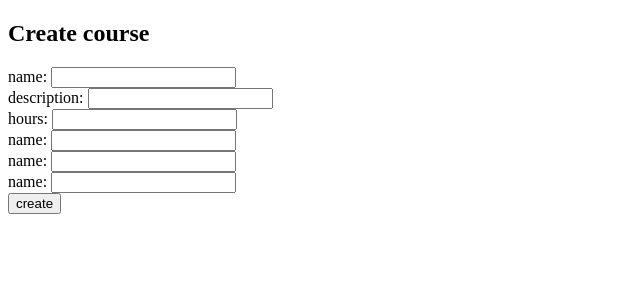
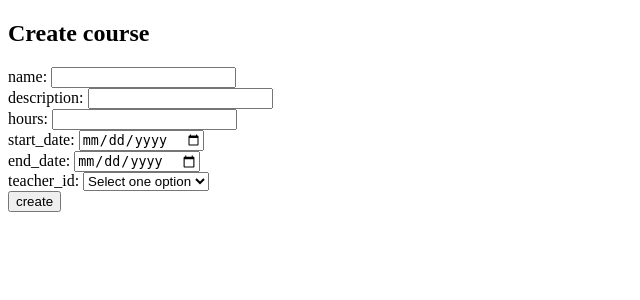
Before and after one commit to adridiaz23/InfoBDN, a PHP site: page /Practica08/courses/create-courses.php in a window 1280 px wide. Shown: the top 300 px of the page, without its empty margins (0-640 px from the left). Run offline with PHP 8.4, Linux system fonts and the light colour scheme; tables that the repository leaves empty or names only in its code hold one stand-in row (values such as "Sample post").

Commit message:
correct sql create-course

```diff
--- a/courses/create-courses.php
+++ b/courses/create-courses.php
@@ -8,20 +8,20 @@
 </head>
 <body>
     <?php
-    if (!empty($_POST['CreateCourse'])){
-        $code = $_POST['code'];
+    if ($_POST){
         $name = $_POST['name'];
         $description = $_POST['description'];
         $hours = $_POST['hours'];
-        $start_date = $_POST['start_date'];
-        $end_date = $_POST['end_date'];
-        $teacher_id = $_POST['teacher_id'];
+        $startDate = $_POST['startDate'];
+        $endDate = $_POST['endDate'];
+        $teacherID = $_POST['teacherID'];
 
         $conexion = mysqli_connect("localhost","root","","infobdn");
         if($conexion == false){
             mysqli_connect_errno();
         }else{
-            $sql = "INSERT INTO courses (code,name,description,hours,start_date,end_date,teacher_id) VALUES (NULL,'$name','$description','$hours','$start_date','$end_date','$teacher_id')";
+
+            $sql = "INSERT INTO courses (code,name,description,hours,startDate,endDate,teacherID) VALUES (NULL,'$name','$description','$hours','$startDate','$endDate','$teacherID')";
             $consulta = mysqli_query($conexion, $sql);
             mysqli_close($conexion);
         }
@@ -38,19 +38,40 @@
                 <input type="text"  name="description" maxlength="10" id = "description" required/><br>
 
             <label for="hours"> hours:</label >
-                <input type="text"  name="hours" maxlength="10" id = "hours" required/><br>
+                <input type="number"  name="hours"  id = "hours" required/><br>
 
-            <label for="start_date"> name:</label >
-                <input type="text"  name="start_date" maxlength="10" id = "start_date" required/><br>
+            <label for="startDate"> start_date:</label >
+                <input type="date"  name="startDate"  id = "startDate" required/><br>
 
-            <label for="end_date"> name:</label >
-                <input type="text"  name="end_date" maxlength="10" id = "end_date" required/><br>
+            <label for="endDate"> end_date:</label >
+                <input type="date"  name="endDate"  id = "endDate" required/><br>
 
-            <label for="teacher_id"> name:</label ><!-- Añadir un selec desplegable de todos los profes-->
-                <input type="text"  name="teacher_id" maxlength="10" id = "teacher_id" required/><br>
+            <label for="teacherID"> teacher_id:</label ><!-- Añadir un selec desplegable de todos los profes-->
+                <select name = 'teacherID'>
+                    <option value="0">Select one option</option>
+                    <?php
+                        $conexion = mysqli_connect("localhost","root","","infobdn");
+                        if($conexion == false){
+                            mysqli_connect_errno();
+                        }else{
+                            $sql = "SELECT name, id FROM teachers";
+                            $teachers = mysqli_query($conexion, $sql);
+                            $num_teachers = mysqli_num_rows($teachers);
+
+
+                            for ($i=0; $i<$num_teachers; $i++){
+                                $teacher = mysqli_fetch_array($teachers);
+                                echo "<option value='".$teacher['id']."' >".$teacher["name"]."</option>";
+                            }
+
+                        }
+                    ?>
+                </select><br>
             <input type="submit" name="create" value="create"/>
+
         </form>
     <?php
+
     }?>
 
 </body>
```
